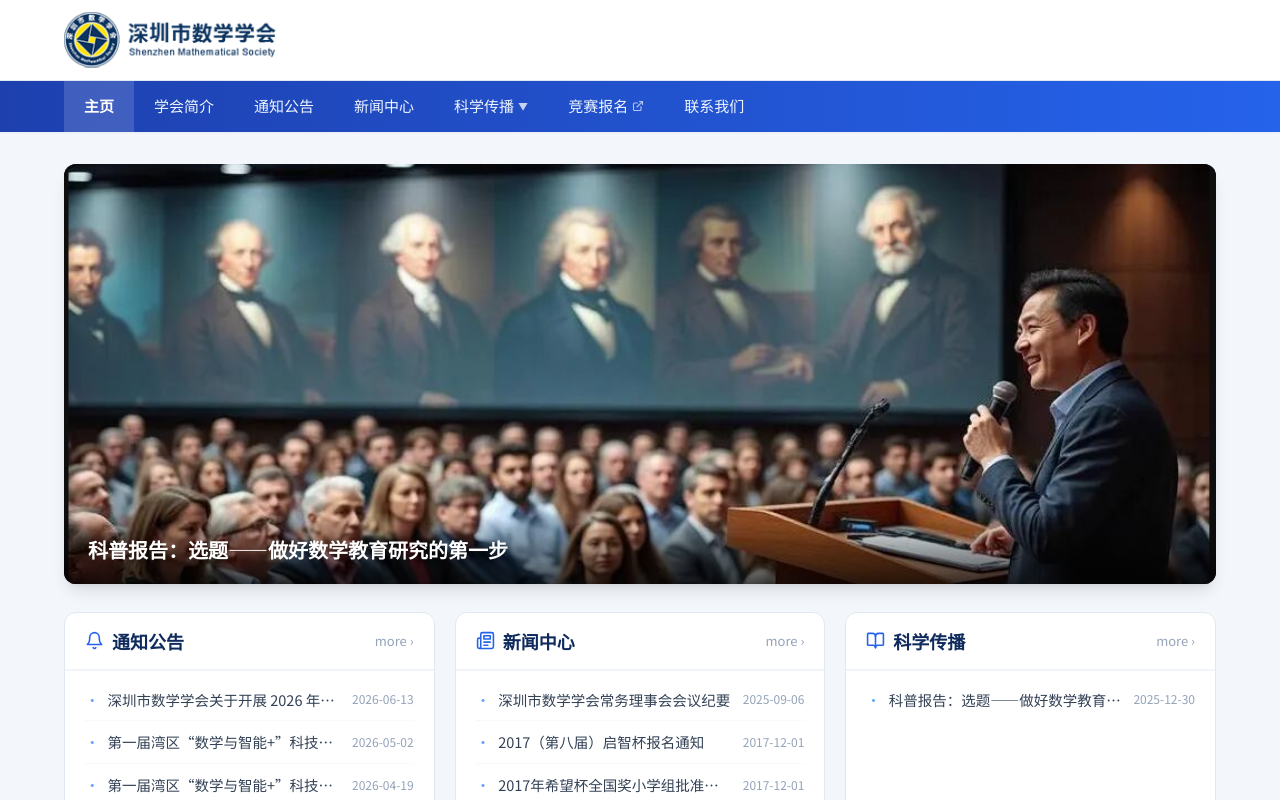
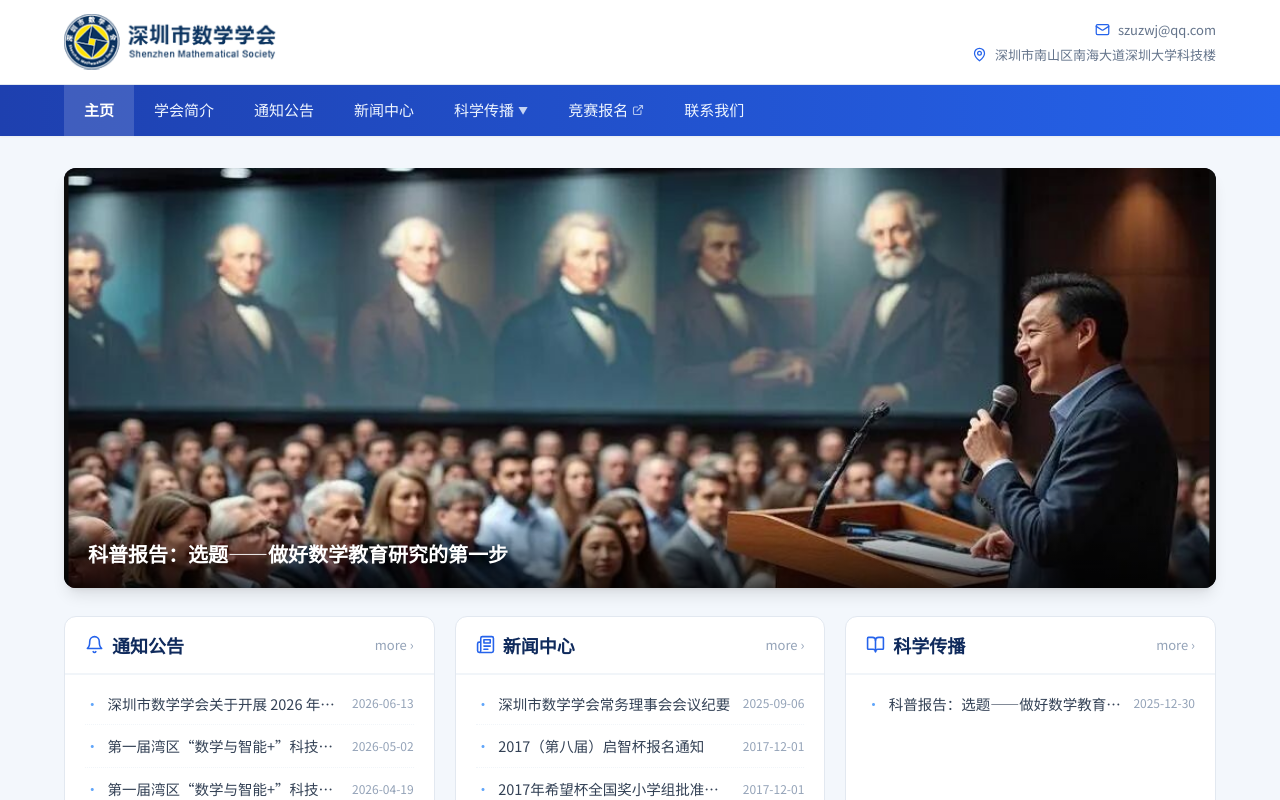
Before and after one commit to wanxin20/szmath-portal, a React (Vite) app: page / in a window 1280 px wide. Shown: the top 800 px of the page. Built offline with nearby package versions, Linux system fonts and the light colour scheme.

Commit message:
ui: favicon 改用方形会徽；头部右侧加联系信息(邮箱+地址)平衡布局

```diff
--- a/index.html
+++ b/index.html
@@ -3,8 +3,8 @@
 <head>
     <meta charset="UTF-8" />
     <meta name="viewport" content="width=device-width, initial-scale=1.0" />
-    <link rel="icon" type="image/png" href="/assets/SZMS_logo.png" />
-    <link rel="apple-touch-icon" href="/assets/SZMS_logo.png" />
+    <link rel="icon" type="image/png" href="/favicon.png" />
+    <link rel="apple-touch-icon" href="/favicon.png" />
     <title>深圳市数学学会 - 官方网站</title>
     <meta name="description" content="深圳市数学学会成立于2008年，隶属于深圳市科学技术协会，是经深圳市民政局注册的市级学术团体。" />
     <script src="https://cdn.tailwindcss.com"></script>
--- a/src/components/Layout.tsx
+++ b/src/components/Layout.tsx
@@ -20,9 +20,9 @@ const Layout: React.FC<{ children: React.ReactNode }> = ({ children }) => {
     <div className="min-h-screen flex flex-col bg-[#f3f7fc]">
       <style>{ARTICLE_CSS}</style>
 
-      {/* 顶部：学会 logo（图内已含名称，故不再另写文字） */}
+      {/* 顶部：左 logo（图内含名称） + 右联系信息 */}
       <div className="bg-white border-b border-slate-200">
-        <div className="max-w-[1200px] mx-auto px-4 md:px-6 py-3 flex items-center">
+        <div className="max-w-[1200px] mx-auto px-4 md:px-6 py-3.5 flex items-center justify-between gap-4">
           <Link to="/" className="shrink-0">
             <img
               src="/assets/SZMS_logo.png"
@@ -30,6 +30,16 @@ const Layout: React.FC<{ children: React.ReactNode }> = ({ children }) => {
               className="h-12 md:h-14 w-auto object-contain"
             />
           </Link>
+          <div className="hidden lg:flex flex-col items-end gap-1.5 text-[13px] text-slate-500">
+            <span className="flex items-center gap-2">
+              <MailIcon size={15} className="text-blue-600 shrink-0" />
+              {contactInfo.email}
+            </span>
+            <span className="flex items-center gap-2">
+              <MapPinIcon size={15} className="text-blue-600 shrink-0" />
+              {contactInfo.address}
+            </span>
+          </div>
         </div>
       </div>
 
```
Also changed, not shown: public/favicon.png (added).
